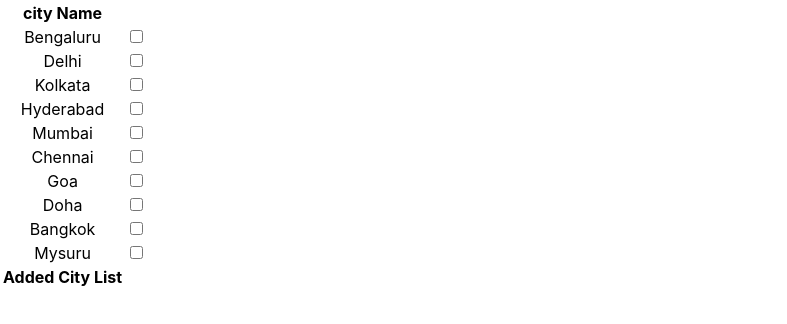
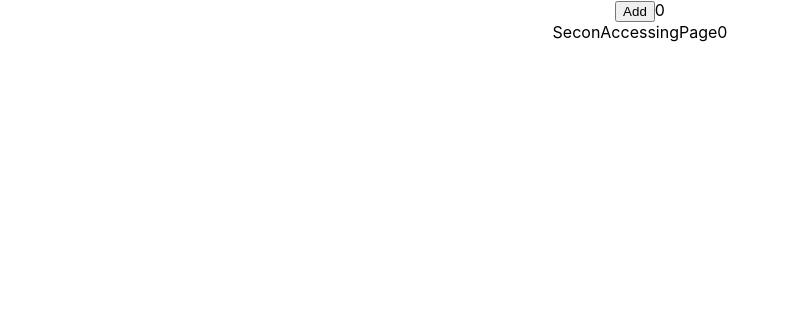
Before and after one commit to sivaraman251600/Test_Case_Study_One, a React (Create React App) app in the folder test-case-study-one/: page / in a window 1280 px wide. Shown: the top 324 px of the page, without its empty margins (0-787 px from the left). Built offline with nearby package versions, Linux system fonts and the light colour scheme; data requests are answered from the project's data file.

Commit message:
working on context API

```diff
--- a/test-case-study-one/src/App.js
+++ b/test-case-study-one/src/App.js
@@ -1,8 +1,11 @@
 import './App.css';
+import ContextAccessingPages from './components/Context_API/ContextAccessingPages/ContextAccessingPages';
+import SeconAccessingPage from './components/Context_API/ContextAccessingPages/SeconAccessingPage';
+import CreateContextProvider from './components/Context_API/Create_Context/CreateContext';
 // import ConditionalRendering from './components/conditionalRendering';
 // import DisplayPassengerDetails from './components/DisplayPassengerDetails';
 // import ForEachJson from './components/ForEachJson';
-import MultipleCheckBox from './components/Pages/MultipleCheckBox';
+// import MultipleCheckBox from './components/Pages/MultipleCheckBox';
 // import LoginPageValidation from './components/LoginPageValidation';
 // import Test from './components/test';
 
@@ -14,7 +17,11 @@ function App() {
       {/* <ConditionalRendering /> */}
       {/* <ForEachJson /> */}
       {/* <DisplayPassengerDetails /> */}
-      <MultipleCheckBox />
+      {/* <MultipleCheckBox /> */}
+      <CreateContextProvider>
+        <ContextAccessingPages />
+        <SeconAccessingPage />
+    </CreateContextProvider>
     </div>
   );
 }
--- /dev/null
+++ b/test-case-study-one/src/components/Context_API/ContextAccessingPages/ContextAccessingPages.js
@@ -0,0 +1,14 @@
+import React, { useContext } from 'react'
+import { AdditionContext } from '../Create_Context/CreateContext'
+
+function ContextAccessingPages() {
+    const { add ,addition } = useContext(AdditionContext)
+  return (
+    <div>
+        <button onClick={()=>addition()}>Add</button>
+        <>{add}</>
+    </div>
+  )
+}
+
+export default ContextAccessingPages
--- /dev/null
+++ b/test-case-study-one/src/components/Context_API/ContextAccessingPages/SeconAccessingPage.js
@@ -0,0 +1,14 @@
+import React, { useContext } from 'react'
+import { AdditionContext } from '../Create_Context/CreateContext'
+
+function SeconAccessingPage() {
+    const {add} = useContext(AdditionContext)
+  return (
+    <div>
+        <>SeconAccessingPage</>
+        <>{add}</>
+    </div>
+  )
+}
+
+export default SeconAccessingPage
--- /dev/null
+++ b/test-case-study-one/src/components/Context_API/Create_Context/CreateContext.js
@@ -0,0 +1,20 @@
+import { createContext, useState } from "react"
+
+export const AdditionContext = createContext()
+
+function CreateContextProvider({ children }) {
+    const [add, setAdd] = useState(0)
+
+    const addition = () => {
+        setAdd((prevAdd)=> prevAdd + 1)
+    }
+  return (
+    <>
+    <AdditionContext.Provider value={{add,addition}}>
+        {children}
+    </AdditionContext.Provider>
+    </>
+  )
+}
+
+export default CreateContextProvider
```
Also changed, not shown: test-case-study-one/src/components/Context_API/Context_Consumer/ContextConsumer.js (added).
